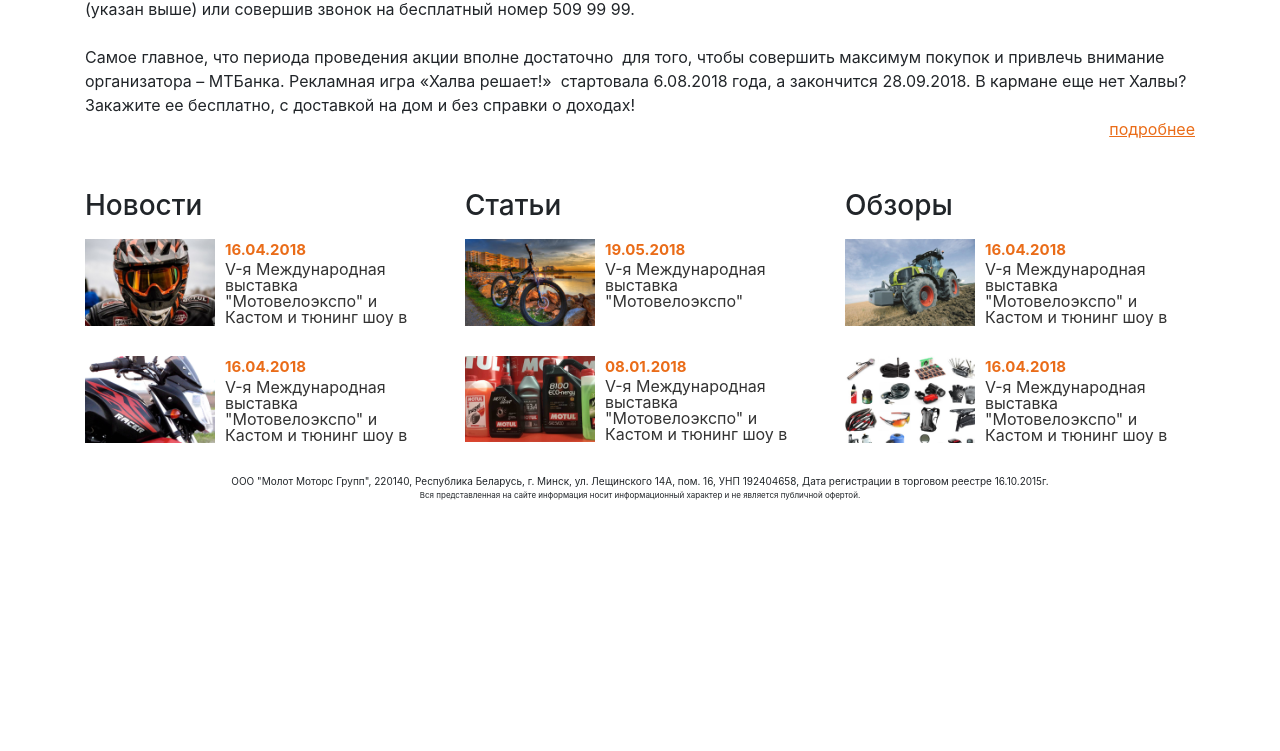
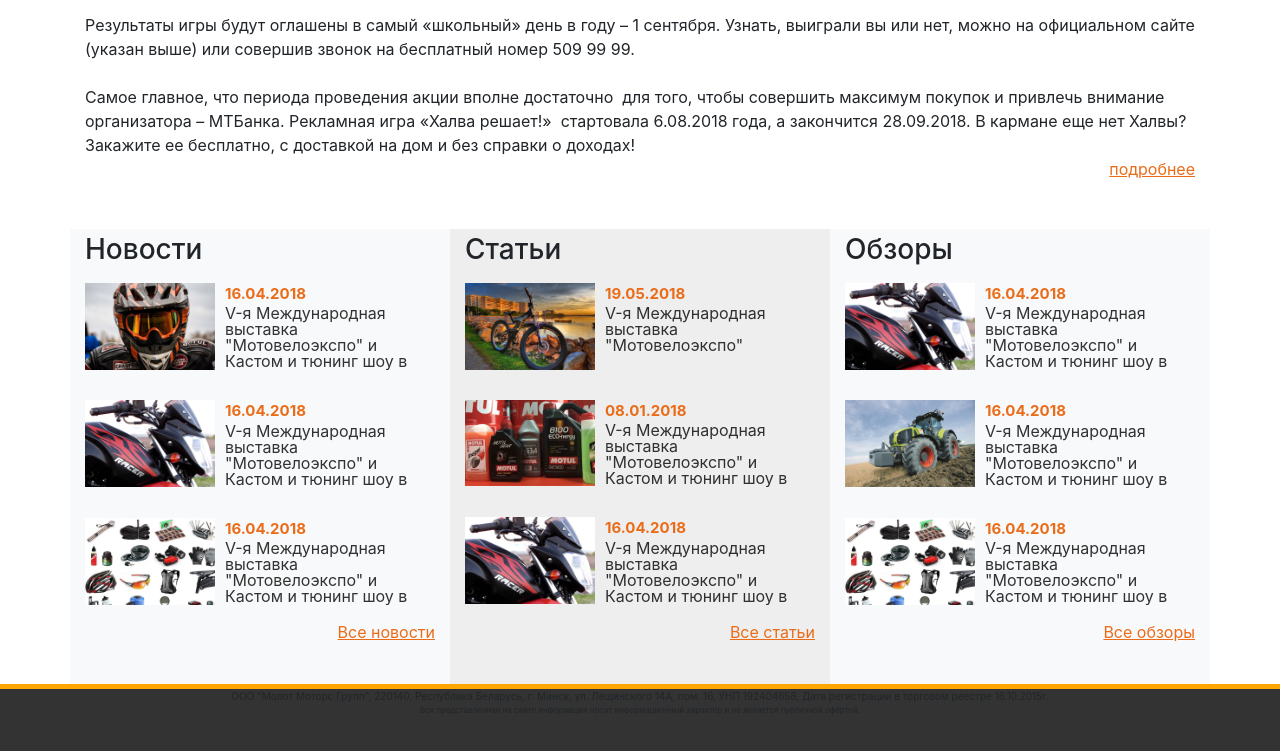
Before and after one commit to NikRazumkov/molotatv, a plain HTML site: page index.html in a window 1280 px wide. Shown: the part 1805-2556 px from the top of the page. Before the commit the page ends 2306 px from the top, so only its background shows below. Drawn offline with nearby package versions, Linux system fonts and the light colour scheme.

Commit message:
change bg advantages, add all writing, start footer

```diff
--- a/css/style.css
+++ b/css/style.css
@@ -1,10 +1,16 @@
 menu {
 	padding: 0;
 	margin: 0;
+  position: sticky;
+  top: 0;
+  z-index: 10;
 }
 
+.bt-orange {
+	border-top: 5px solid orange;
+}
 .bb-orange {
-	border-bottom: 10px solid orange;
+	border-bottom: 5px solid orange;
 }
 
 .main__item a:before {
@@ -212,7 +218,7 @@ menu {
 	-ms-align-items: center;
 	align-items: center;
 	justify-content: start;
-	background: #74787b;
+	background: #00816a;
 	height: 100%;
 
 }
@@ -229,6 +235,8 @@ menu {
 	text-decoration-color: #fff;
 
 }
+
+
 
 
 .advantages-item-text {
@@ -249,10 +257,10 @@ menu {
 }
 
 .bg-l {
-	background: #a0a1a2;
+	background: #13a98e;
 }
 .bg-dl{
-	background: #868787;
+	background: #0e967e;
 }
 .opa {
 	transition: all .3s ease;
@@ -289,12 +297,34 @@ menu {
 .basic-content a {
 	color: #ea6c18;
 	text-decoration: underline;
-	transition: all .3 ease;
+	transition: all .3s ease;
 }
 
 .basic-content a:hover {
 	text-decoration: none;
 	color: orange;
+}
+.writing {
+	margin-bottom: 40px;
+
+}
+
+.writing h3 {
+	position: relative;
+	transition: all .5s ease;
+}
+.writing h3::after {
+	position: absolute;
+	content: '';
+	bottom: 0;
+	left: 0;
+	height: 2px;
+	width: 0px;
+	background: orange;
+	transition: all .5s ease;
+}
+.writing:hover h3::after {
+	width: 100%;
 }
 
 .writing-item {
@@ -307,6 +337,9 @@ menu {
 	align-items: start;
 	justify-content: start;
 	margin-bottom: 30px;
+}
+.writing-item:last-child {
+	margin-bottom: 15px;
 }
 .writing-item img {
 	width: 130px;
@@ -342,6 +375,19 @@ menu {
     font-weight: 700;
 }
 
+.writing-more {
+	text-align: right;
+}
+.writing-more a {
+	color: #ea6c18;
+	text-decoration: underline;
+	transition: all .3s ease;
+}
+.writing-more a:hover {
+	text-decoration: none;
+	color: orange;
+}
+
 .footer-requisites {
 	font-size: 10px;
 	text-align: center;
@@ -351,3 +397,12 @@ menu {
 	font-size: 8px;
 	text-align: center;
 }
+
+
+.bg-grey {
+	background: #eee;
+}
+footer {
+	min-height: 80px;
+	background: #333;
+}
--- a/index.html
+++ b/index.html
@@ -187,9 +187,9 @@
 			</nav>
 		</div>
 	</menu>
-	<div class="main">
+	<div class="main ">
 		<div class="container">
-			<div class="row no-gutters bb40">
+			<div class="row no-gutters bb40 bt-orange">
 
 				<div class="col-md-4">
 					<div class="main__item mx-auto  position-relative">
@@ -328,7 +328,7 @@
 	</main>
 	<div class="gallery">
 		<div class="container ">
-			<div class="row no-gutters">
+			<div class="row no-gutters bb40">
 				<div class="col-md-3">
 					<div class="advantages">
 						<div class="advantages-group">
@@ -450,10 +450,10 @@
 		</div>
 	</div>
 
-	<div class="writing-block">
+	<div class="writing-block bb-orange">
 		<div class="container">
 			<div class="row">
-				<div class="col-md-4">
+				<div class="col-md-4 bg-light pt-1">
 					<div class="writing">
 						<h3>Новости</h3>
 						<div class="writing-group mt-3">
@@ -472,12 +472,19 @@
 									<a href="#">V-я Международная выставка "Мотовелоэкспо" и Кастом и тюнинг шоу в самом разгаре! Ждем и вас!</a>
 								</div>
 							</div>
+							<div class=" writing-item">
+								<img src="images/aksessuary600-400.jpg" alt="">
+								<div class="writing-item-text">
+									<div class="date">16.04.2018</div>
+									<a href="#">V-я Международная выставка "Мотовелоэкспо" и Кастом и тюнинг шоу в самом разгаре! Ждем и вас!</a>
+								</div>
+							</div>
 
 						</div>
-
+<div class="writing-more"><a href="#">Все новости</a></div>
 					</div>
 				</div>
-				<div class="col-md-4">
+				<div class="col-md-4 bg-grey pt-1">
 					<div class="writing">
 						<h3>Статьи</h3>
 						<div class="writing-group mt-3">
@@ -496,16 +503,29 @@
 									<a href="#">V-я Международная выставка "Мотовелоэкспо" и Кастом и тюнинг шоу в самом разгаре! Ждем и вас!V-я Международная выставка "Мотовелоэкспо" и Кастом и тюнинг шоу в самом разгаре! Ждем и вас!</a>
 								</div>
 							</div>
+							<div class=" writing-item">
+								<img src="images/moto600-400.jpg" alt="">
+								<div class="writing-item-text">
+									<div class="date">16.04.2018</div>
+									<a href="#">V-я Международная выставка "Мотовелоэкспо" и Кастом и тюнинг шоу в самом разгаре! Ждем и вас!</a>
+								</div>
+							</div>
 
 						</div>
-
+<div class="writing-more"><a href="#">Все статьи</a></div>
 					</div>
 				</div>
-				<div class="col-md-4">
+				<div class="col-md-4 bg-light pt-1">
 					<div class="writing">
 						<h3>Обзоры</h3>
 						<div class="writing-group mt-3">
-
+							<div class=" writing-item">
+								<img src="images/moto600-400.jpg" alt="">
+								<div class="writing-item-text">
+									<div class="date">16.04.2018</div>
+									<a href="#">V-я Международная выставка "Мотовелоэкспо" и Кастом и тюнинг шоу в самом разгаре! Ждем и вас!</a>
+								</div>
+							</div>
 							<div class=" writing-item">
 								<img src="images/agro600-400.jpg" alt="">
 								<div class="writing-item-text">
@@ -522,6 +542,7 @@
 							</div>
 
 						</div>
+						<div class="writing-more"><a href="#">Все обзоры</a></div>
 
 					</div>
 				</div>
```
